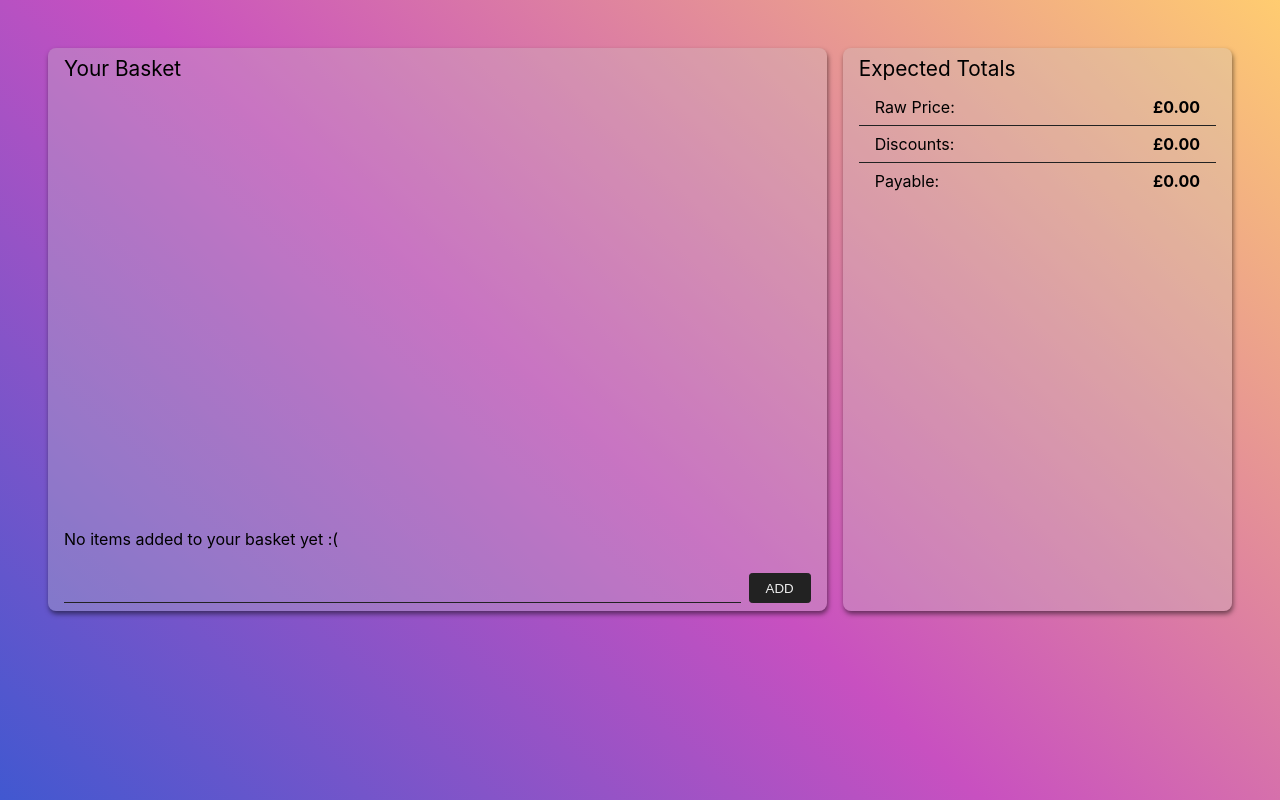
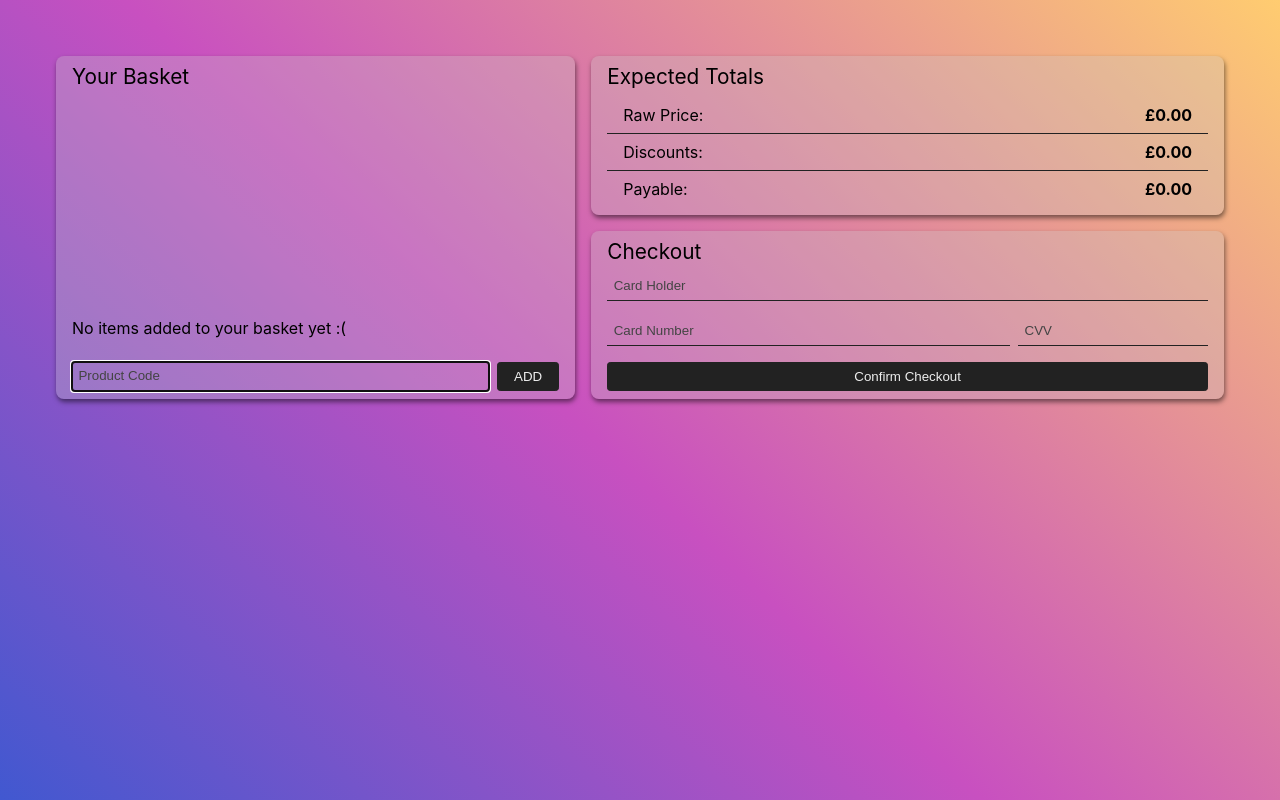
Before and after one commit to imerljak/amazing-checkout, a React (Create React App) app: page / in a window 1280 px wide. Built offline with nearby package versions, Linux system fonts and the light colour scheme.

Commit message:
Adding checkout component
+ Fixing styles
+ Adding placeholders

```diff
--- a/src/app/components/Basket/index.tsx
+++ b/src/app/components/Basket/index.tsx
@@ -49,8 +49,10 @@ const Basket: React.FC = () => {
       </CardBody>
       <CardFooter>
         <CodeInput
+          autoFocus
           type='text'
           value={code}
+          placeholder='Product Code'
           onKeyDown={e => handleKeyDown(e)}
           onChange={e => setCode(e.target.value)}
         />
--- a/src/app/components/Basket/styles.ts
+++ b/src/app/components/Basket/styles.ts
@@ -15,7 +15,24 @@ export const CodeInput = styled.input`
   margin-right: 0.5rem;
   padding: 0.4rem;
   flex-grow: 1;
+
+  ::placeholder {
+    /* Chrome, Firefox, Opera, Safari 10.1+ */
+    color: #444;
+    opacity: 1; /* Firefox */
+  }
+
+  :-ms-input-placeholder {
+    /* Internet Explorer 10-11 */
+    color: #444;
+  }
+
+  ::-ms-input-placeholder {
+    /* Microsoft Edge */
+    color: #444;
+  }
 `;
+
 export const CodeSubmit = styled.button`
   border-radius: 0.2rem;
   border: 1px solid #222;
--- a/src/app/components/BasketListItem/index.tsx
+++ b/src/app/components/BasketListItem/index.tsx
@@ -18,7 +18,7 @@ const BasketListItem: React.FC<BasketListItemProps> = ({
       <ItemAmount>{amount}x</ItemAmount>
       <ItemName>{product}</ItemName>
       <ItemPrice>
-        <Money value={price} />
+        <Money value={price * amount} />
       </ItemPrice>
     </Container>
   );
--- a/src/app/components/BasketListItem/styles.ts
+++ b/src/app/components/BasketListItem/styles.ts
@@ -3,12 +3,11 @@ import styled from 'styled-components';
 export const Container = styled.div`
   display: grid;
   grid-gap: 0.5rem;
-  grid-template-columns: 1fr 1fr 1fr;
+  grid-template: 'a b c';
   padding: 0.5rem;
   border: 1px solid #333;
   border-radius: 0.3rem;
   align-self: stretch;
-
   margin-top: 0.5rem;
 `;
 
--- a/src/app/components/Checkout/index.tsx
+++ b/src/app/components/Checkout/index.tsx
@@ -1,25 +1,26 @@
 import React from 'react';
 import { useBasket } from '../../contexts/BasketContext';
 import { Card, CardBody, CardHeader } from '../Card/styles';
-import Money from '../Money';
-import { BasketItem } from './styles';
+import {
+  CardInfoWrapper,
+  CheckoutConfirmButton,
+  CheckoutInput,
+} from './styles';
 
 const Checkout: React.FC = () => {
   const { totalPrice, totalDiscount } = useBasket();
 
   return (
     <Card>
-      <CardHeader>Expected Totals</CardHeader>
+      <CardHeader>Checkout</CardHeader>
       <CardBody>
-        <BasketItem>
-          <p>Raw Price: </p> <Money value={totalPrice} />
-        </BasketItem>
-        <BasketItem>
-          <p>Discounts: </p> <Money value={totalDiscount} />
-        </BasketItem>
-        <BasketItem>
-          <p>Payable: </p> <Money value={totalPrice - totalDiscount} />
-        </BasketItem>
+        <CheckoutInput placeholder='Card Holder' />
+        <CardInfoWrapper>
+          <CheckoutInput placeholder='Card Number' />
+          <CheckoutInput placeholder='CVV' />
+        </CardInfoWrapper>
+
+        <CheckoutConfirmButton>Confirm Checkout</CheckoutConfirmButton>
       </CardBody>
     </Card>
   );
--- a/src/app/components/Checkout/styles.ts
+++ b/src/app/components/Checkout/styles.ts
@@ -1,18 +1,51 @@
 import styled from 'styled-components';
 
-export const BasketItem = styled.div`
-  display: flex;
-  justify-content: space-between;
-  align-items: center;
+export const CheckoutInput = styled.input`
+  border: none;
+  background-color: transparent;
+  border-bottom: 1px solid #222;
+  padding: 0.4rem;
+  margin-bottom: 1rem;
 
-  padding: 0.5rem 1rem;
-  border-bottom: 1px solid #222;
-
-  & p {
-    margin: 0;
+  ::placeholder {
+    /* Chrome, Firefox, Opera, Safari 10.1+ */
+    color: #444;
+    opacity: 1; /* Firefox */
   }
 
-  &:last-of-type {
-    border-bottom: none;
+  :-ms-input-placeholder {
+    /* Internet Explorer 10-11 */
+    color: #444;
+  }
+
+  ::-ms-input-placeholder {
+    /* Microsoft Edge */
+    color: #444;
   }
 `;
+
+export const CardInfoWrapper = styled.div`
+  display: grid;
+  grid-template-columns: 1fr auto;
+  grid-gap: 0.5rem;
+
+  @media (max-width: 767px) {
+    grid-gap: 0rem;
+    grid-template-columns: 1fr;
+    grid-template-rows: auto auto;
+  }
+`;
+
+export const CheckoutConfirmButton = styled.button`
+  border-radius: 0.2rem;
+  border: 1px solid #222;
+  padding: 0.4rem 1rem;
+  background-color: #222;
+  color: #eee;
+
+  transition: background-color 0.1s ease-in;
+
+  &:active {
+    background-color: #333;
+  }
+`;
--- /dev/null
+++ b/src/app/components/Totals/index.tsx
@@ -0,0 +1,28 @@
+import React from 'react';
+import { useBasket } from '../../contexts/BasketContext';
+import { Card, CardBody, CardHeader } from '../Card/styles';
+import Money from '../Money';
+import { BasketItem } from './styles';
+
+const Totals: React.FC = () => {
+  const { totalPrice, totalDiscount } = useBasket();
+
+  return (
+    <Card>
+      <CardHeader>Expected Totals</CardHeader>
+      <CardBody>
+        <BasketItem>
+          <p>Raw Price: </p> <Money value={totalPrice} />
+        </BasketItem>
+        <BasketItem>
+          <p>Discounts: </p> <Money value={totalDiscount} />
+        </BasketItem>
+        <BasketItem>
+          <p>Payable: </p> <Money value={totalPrice - totalDiscount} />
+        </BasketItem>
+      </CardBody>
+    </Card>
+  );
+};
+
+export default Totals;
--- /dev/null
+++ b/src/app/components/Totals/styles.ts
@@ -0,0 +1,18 @@
+import styled from 'styled-components';
+
+export const BasketItem = styled.div`
+  display: flex;
+  justify-content: space-between;
+  align-items: center;
+
+  padding: 0.5rem 1rem;
+  border-bottom: 1px solid #222;
+
+  & p {
+    margin: 0;
+  }
+
+  &:last-of-type {
+    border-bottom: none;
+  }
+`;
--- a/src/app/pages/Shop/index.tsx
+++ b/src/app/pages/Shop/index.tsx
@@ -1,6 +1,7 @@
 import React from 'react';
 import Basket from '../../components/Basket';
 import Checkout from '../../components/Checkout';
+import Totals from '../../components/Totals';
 import { Container, Content } from './styles';
 
 const Shop: React.FC = () => {
@@ -8,6 +9,7 @@ const Shop: React.FC = () => {
     <Container>
       <Content>
         <Basket />
+        <Totals />
         <Checkout />
       </Content>
     </Container>
--- a/src/app/pages/Shop/styles.ts
+++ b/src/app/pages/Shop/styles.ts
@@ -7,30 +7,29 @@ export const Container = styled.div`
   height: 90%;
   @media (max-width: 767px) {
     padding: 1rem;
+    height: 96%;
   }
 `;
 
 export const Content = styled.div`
   display: grid;
   flex-grow: 1;
-  grid-template-rows: 4fr 1fr;
-  grid-template-columns: 2fr 1fr;
-  grid-template-areas:
-    'b c'
-    'b c';
   grid-gap: 1rem;
+  grid-template-areas: 'a b' 'a c';
   @media (max-width: 767px) {
-    grid-template-areas:
-      'b'
-      'c';
+    grid-template-rows: 1fr auto auto;
+    grid-template-columns: 1fr;
+    grid-template-areas: 'a' 'b' 'c';
   }
 
-  & div:first-child: {
-    grid-area: 'b';
+  & div:nth-child(1) {
+    grid-area: a;
   }
-
-  & div:last-child: {
-    grid-area: 'c';
+  & div:nth-child(2) {
+    grid-area: b;
+  }
+  & div:nth-child(3) {
+    grid-area: c;
   }
 `;
 
--- a/src/index.css
+++ b/src/index.css
@@ -1,8 +1,14 @@
-html,
-body {
-  margin: 0;
-  height: 100%;
-  width: 100%;
+html {
+  min-height: 100%;
+
+  background-size: cover;
+  background-color: #4158d0;
+  background-image: linear-gradient(
+    43deg,
+    #4158d0 0%,
+    #c850c0 46%,
+    #ffcc70 100%
+  );
 }
 
 body {
@@ -12,22 +18,7 @@ body {
   -webkit-font-smoothing: antialiased;
   -moz-osx-font-smoothing: grayscale;
 
-  background-color: #4158d0;
-  background-image: linear-gradient(
-    43deg,
-    #4158d0 0%,
-    #c850c0 46%,
-    #ffcc70 100%
-  );
-}
-
-#root {
-  width: 100vw;
-  height: 100%;
-  min-height: 100%;
   box-sizing: border-box;
-  overflow-x: hidden;
-  overflow-y: hidden;
 }
 
 code {
```
